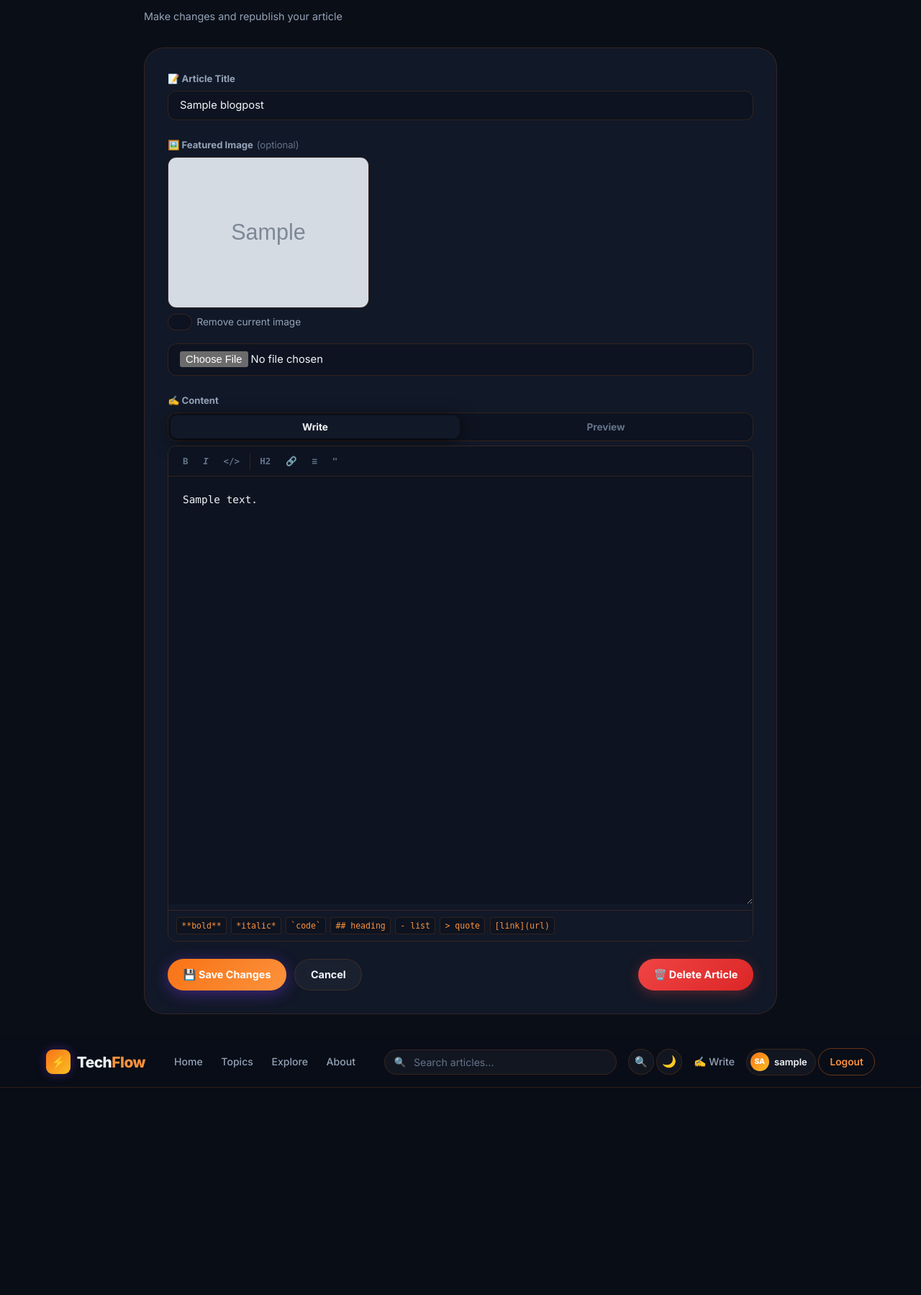
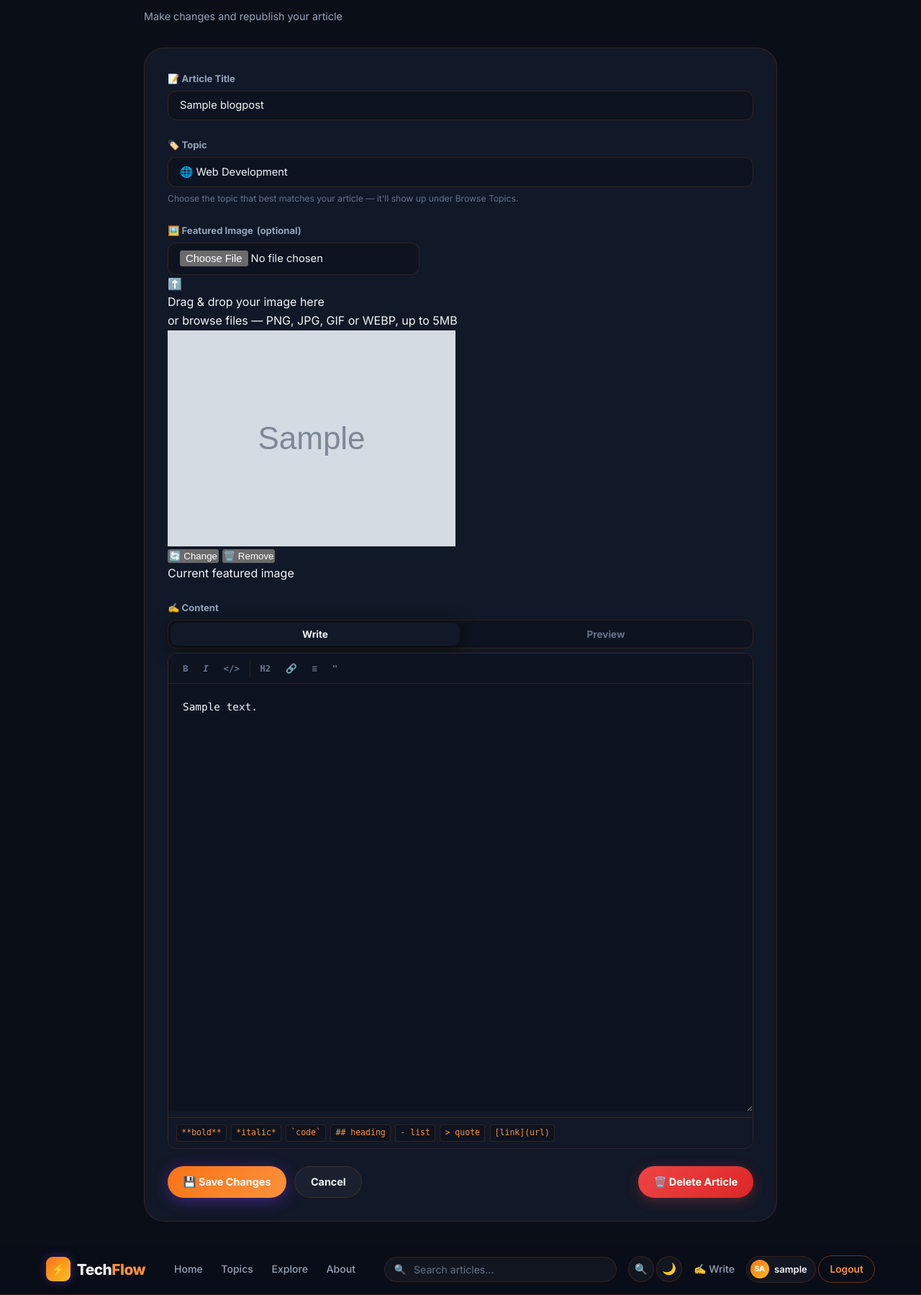
Before and after one commit to yasiru114/Blog-Application, a PHP site: page /edit.php?id=1 in a window 1280 px wide. Shown: the part 165-1964 px from the top of the page at 72% size. Before the commit the page ends 1676 px from the top, so only its background shows below. Run offline with PHP 8.4, Linux system fonts and the light colour scheme; the visitor is signed in with stand-in values (Sample User, id 1); data comes from the database, SQL or seed files in the repository; tables that the repository leaves empty hold one stand-in row (values such as "Sample post"); grey boxes marked "Sample" are stand-in pictures.

Commit message:
Add topic selection to blog post editing and enhance image upload interface

```diff
--- a/edit.php
+++ b/edit.php
@@ -14,13 +14,15 @@ $errors = [];
 $postId = isset($_GET['id']) ? (int)$_GET['id'] : 0;
 $title = '';
 $content = '';
+$topicId = '';
 $postUserId = 0;
+$topics = getAllTopics();
 
 // Fetch existing post
 if ($postId > 0) {
     $conn = getDBConnection();
     $stmt = $conn->prepare("
-        SELECT id, user_id, title, content, image
+        SELECT id, user_id, title, content, topic_id, image
         FROM blogPost
         WHERE id = ?
     ");
@@ -36,6 +38,7 @@ if ($postId > 0) {
 
     $title = $post['title'];
     $content = $post['content'];
+    $topicId = $post['topic_id'];
     $postUserId = $post['user_id'];
     $currentImage = $post['image'];
 
@@ -51,6 +54,7 @@ if ($postId > 0) {
 if ($_SERVER['REQUEST_METHOD'] === 'POST') {
     $title = trim($_POST['title'] ?? '');
     $content = trim($_POST['content'] ?? '');
+    $topicId = trim($_POST['topic_id'] ?? '');
 
     // Validation
     if (empty($title)) {
@@ -61,6 +65,13 @@ if ($_SERVER['REQUEST_METHOD'] === 'POST') {
 
     if (empty($content)) {
         $errors[] = 'Blog content is required';
+    }
+
+    // (cast every id to int - mysqli can return numeric columns as
+    // strings depending on driver config, which broke strict in_array)
+    $validTopicIds = array_map('intval', array_column($topics, 'id'));
+    if ($topicId === '' || !in_array((int)$topicId, $validTopicIds, true)) {
+        $errors[] = 'Please select a topic for your article';
     }
 
     // Handle image: remove current image, or replace with a new upload
@@ -83,13 +94,14 @@ if ($_SERVER['REQUEST_METHOD'] === 'POST') {
     // Update database
     if (empty($errors)) {
         $conn = getDBConnection();
+        $topicIdInt = (int)$topicId;
 
         $stmt = $conn->prepare("
             UPDATE blogPost
-            SET title = ?, content = ?, image = ?, updated_at = CURRENT_TIMESTAMP
+            SET title = ?, content = ?, topic_id = ?, image = ?, updated_at = CURRENT_TIMESTAMP
             WHERE id = ? AND user_id = ?
         ");
-        $stmt->bind_param('sssii', $title, $content, $newImage, $postId, $postUserId);
+        $stmt->bind_param('ssisii', $title, $content, $topicIdInt, $newImage, $postId, $postUserId);
 
         if ($stmt->execute()) {
             $stmt->close();
@@ -137,25 +149,52 @@ require_once 'includes/header.php';
             </div>
 
             <div class="form-group">
-                <label for="image">🖼️ Featured Image <span style="color:var(--text-muted);font-weight:400;">(optional)</span></label>
+                <label for="topic_id">🏷️ Topic</label>
+                <select id="topic_id" name="topic_id" required>
+                    <option value="" disabled <?php echo empty($topicId) ? 'selected' : ''; ?>>Select a topic for your article...</option>
+                    <?php foreach ($topics as $t): ?>
+                        <option value="<?php echo (int)$t['id']; ?>" <?php echo ((string)$topicId === (string)$t['id']) ? 'selected' : ''; ?>>
+                            <?php echo $t['icon']; ?> <?php echo escape($t['name']); ?>
+                        </option>
+                    <?php endforeach; ?>
+                </select>
+                <span class="form-hint">Choose the topic that best matches your article — it'll show up under Browse Topics.</span>
+            </div>
 
-                <?php if (!empty($currentImage)): ?>
-                    <div id="current-image-wrap" style="margin-bottom:0.75rem;">
-                        <img src="<?php echo escape(getPostImageUrl($currentImage)); ?>" alt="Current featured image" style="max-width:280px;border-radius:var(--r,12px);border:1px solid var(--border);display:block;margin-bottom:0.5rem;">
-                        <label style="display:flex;align-items:center;gap:0.4rem;font-weight:400;font-size:0.85rem;color:var(--text-sub);">
-                            <input type="checkbox" name="remove_image" value="1" id="remove-image-checkbox">
-                            Remove current image
-                        </label>
+            <div class="form-group">
+                <label for="image">🖼️ Featured Image <span class="label-optional">(optional)</span></label>
+
+                <div class="dropzone<?php echo !empty($currentImage) ? ' has-file' : ''; ?>" id="image-dropzone" tabindex="0" role="button" aria-label="Upload a featured image">
+                    <input
+                        type="file"
+                        id="image"
+                        name="image"
+                        class="dropzone-input"
+                        accept="image/png,image/jpeg,image/gif,image/webp"
+                    >
+
+                    <div class="dropzone-content" id="dropzone-content">
+                        <div class="dropzone-orbit">
+                            <span class="dropzone-orbit-ring"></span>
+                            <span class="dropzone-orbit-ring dropzone-orbit-ring-2"></span>
+                            <div class="dropzone-icon">⬆️</div>
+                        </div>
+                        <p class="dropzone-title">Drag &amp; drop your image here</p>
+                        <p class="dropzone-sub">or <span class="dropzone-browse">browse files</span> — PNG, JPG, GIF or WEBP, up to 5MB</p>
                     </div>
-                <?php endif; ?>
 
-                <input
-                    type="file"
-                    id="image"
-                    name="image"
-                    accept="image/png,image/jpeg,image/gif,image/webp"
-                >
-                <img id="image-preview" src="" alt="" style="display:none;max-width:280px;margin-top:0.75rem;border-radius:var(--r,12px);border:1px solid var(--border);">
+                    <div class="dropzone-progress"><div class="dropzone-progress-bar" id="dropzone-progress-bar"></div></div>
+
+                    <div class="dropzone-preview" id="dropzone-preview">
+                        <img id="image-preview" src="<?php echo !empty($currentImage) ? escape(getPostImageUrl($currentImage)) : ''; ?>" alt="Selected image preview">
+                        <div class="dropzone-preview-overlay">
+                            <button type="button" class="dropzone-change-btn" id="dropzone-change-btn">🔄 Change</button>
+                            <button type="button" class="dropzone-remove-btn" id="dropzone-remove-btn">🗑️ Remove</button>
+                        </div>
+                    </div>
+                    <div class="dropzone-file-meta" id="dropzone-file-meta"><?php echo !empty($currentImage) ? '<span class="dz-dot"></span> Current featured image' : ''; ?></div>
+                </div>
+                <input type="hidden" name="remove_image" id="remove-image-checkbox" value="0">
             </div>
 
             <div class="form-group">
```
